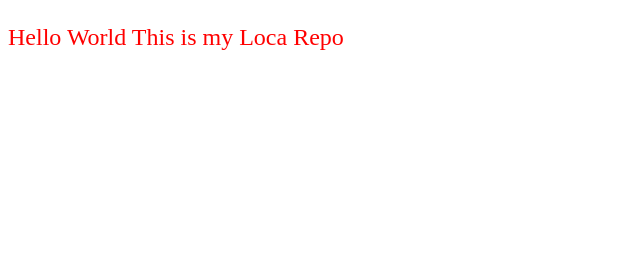
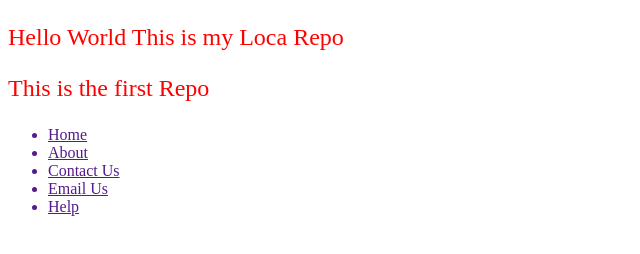
Before and after one commit to shivamchauhan777/LocalRepo, a plain HTML site: page index.html in a window 1280 px wide. Shown: the whole page, without its empty margins (0-640 px from the left). Drawn offline with Linux system fonts and the light colour scheme.

Commit message:
Make changes in index.html File

```diff
--- a/index.html
+++ b/index.html
@@ -9,5 +9,15 @@
 <body>
     <!--First PRogram in git hub-->
     <p>Hello World This is my Loca Repo</p>
+    <p>This is the first Repo</p>
+    <div class="container">
+        <ul>
+            <a href=""><li>Home</li></a>
+            <a href=""><li>About</li></a>
+            <a href=""><li>Contact Us</li></a>
+            <a href=""><li>Email Us</li></a>
+            <a href=""><li>Help</li></a>
+        </ul>
+    </div>
 </body>
 </html>
```
